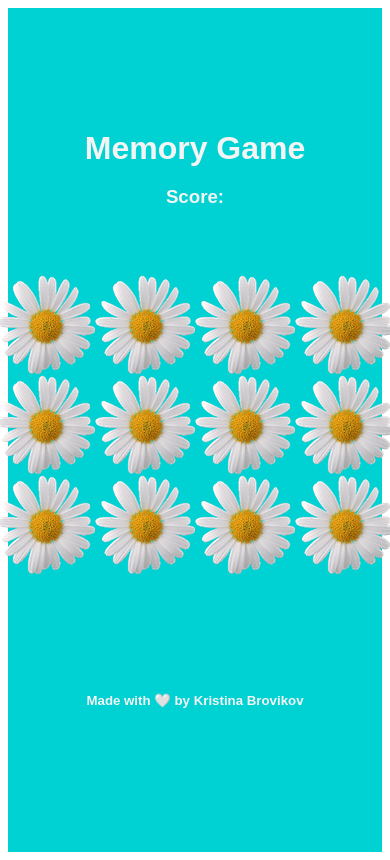
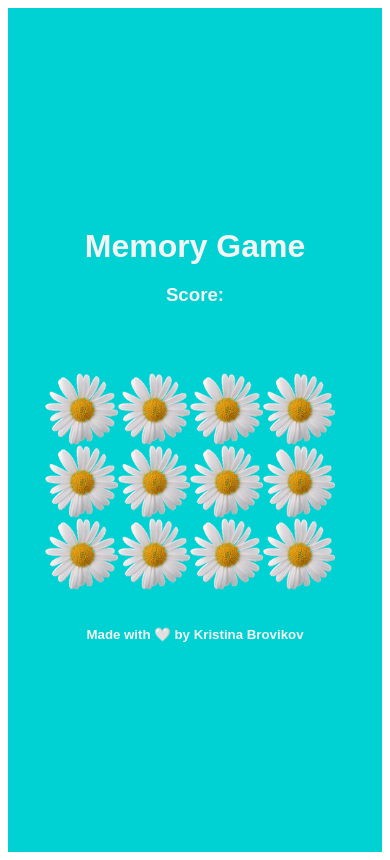
Before and after one commit to krystsinabrovikov/memorygame, a plain HTML site: page index.html in a window 390 px wide. Drawn offline with Linux system fonts and the light colour scheme; a web font is replaced by a local one.

Commit message:
my changes

```diff
--- a/test.html
+++ b/index.html
@@ -27,7 +27,9 @@
   <img src="images/camomile.png" alt="">
   <img src="images/camomile.png" alt="">
   </div>
-  <h5>Made with &#129293 by Kristina Brovikov </h5>
+  <div class='footer'>
+  <h5>Made with &#129293 by Kristina Brovikov</h5>
+</div>
 </div>
 
   <script src="test.js"></script>
--- a/test.css
+++ b/test.css
@@ -15,14 +15,15 @@
   width: 400px;
   height: 300px;
   margin-top: 0;
-  margin-bottom: 6rem;
+  margin-bottom: 1.5rem;
 }
 
 .intro{
   display: flex;
   flex-direction: column;
   align-items: center;
-  margin-bottom: 3rem;
+  margin-bottom: 2rem;
+  margin-top: 2rem;
 }
 
 h1{
@@ -54,7 +55,9 @@ margin-bottom: 0;
   border:none;
   outline: none;
   color:#169494;
+  background:#fff ;
   font-family:'BioRhyme',sans-serif;
+
 }
 
 .button:hover{
@@ -68,3 +71,20 @@ background: #c7f9f9;;
 .clicked{
   pointer-events:none;
 }
+
+@media screen and (max-width:500px) {
+.container{
+  width: 300px;
+  height: 200px;
+  margin-bottom: 1rem;
+  padding:1rem
+}
+img{
+  width:72.5px;
+
+}
+.winnerMessage{
+  text-align: center;
+  padding:1rem;
+}
+}
--- a/test.js
+++ b/test.js
@@ -85,6 +85,7 @@ document.addEventListener('DOMContentLoaded', () => {
         resultDisplay.textContent = cardsWon.length
       if (cardsWon.length === secondCard.length / 2) {
           let text = document.querySelector('h3')
+          text.classList='winnerMessage'
           text.innerHTML = 'Congratulation! You found them All!'
           let parentBtn = document.querySelector('.btn')
           let restartBtn = document.createElement('button')
@@ -98,7 +99,6 @@ document.addEventListener('DOMContentLoaded', () => {
       showAlert('Sorry, try again', 'no-match')
 
       setTimeout(function () {
-
         cards[optionOneId].setAttribute('src', 'images/camomile.png')
         cards[optionOneId].classList.remove('clicked')
         cards[optionTwoId].setAttribute('src', 'images/camomile.png')
```
Also changed, not shown: 2 other files.
